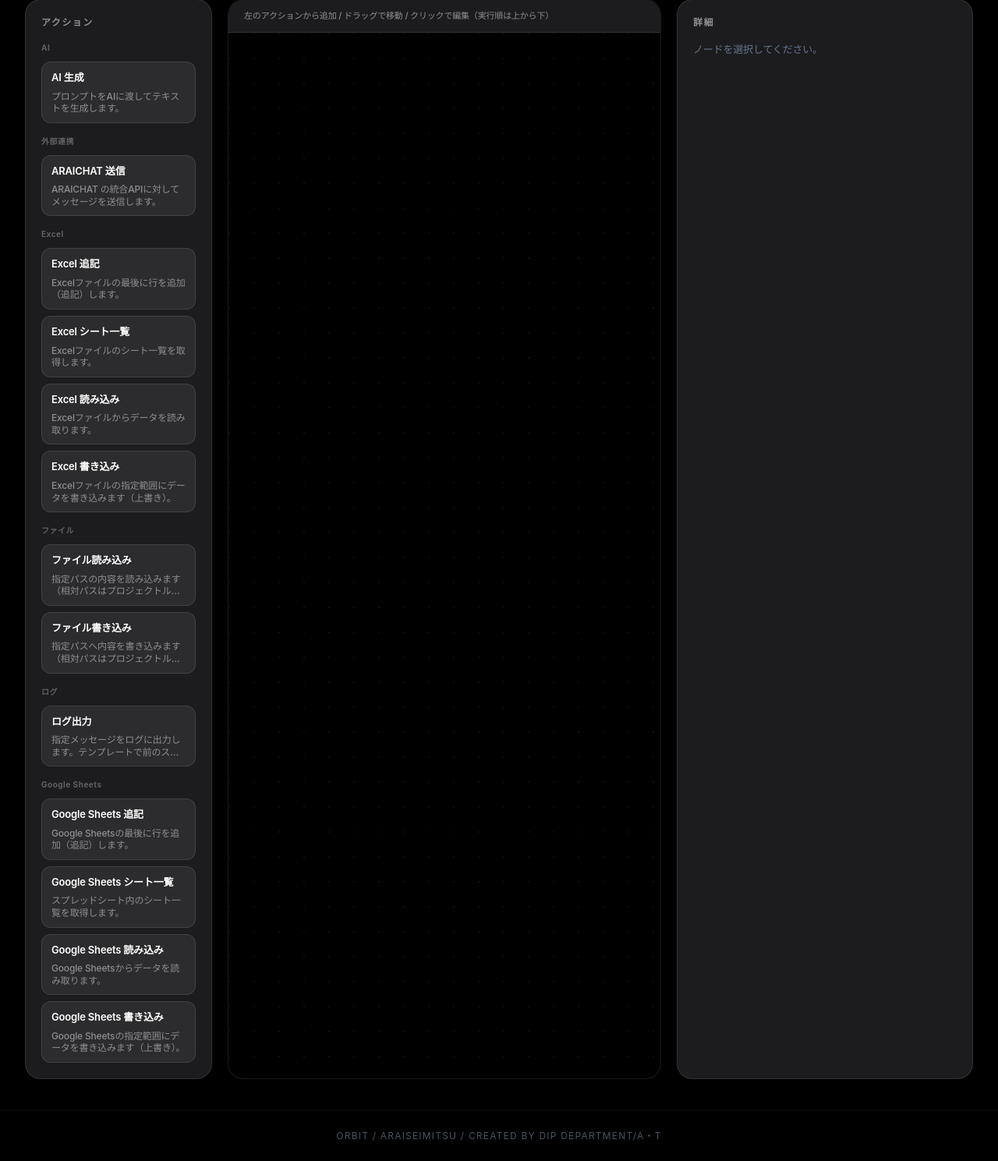
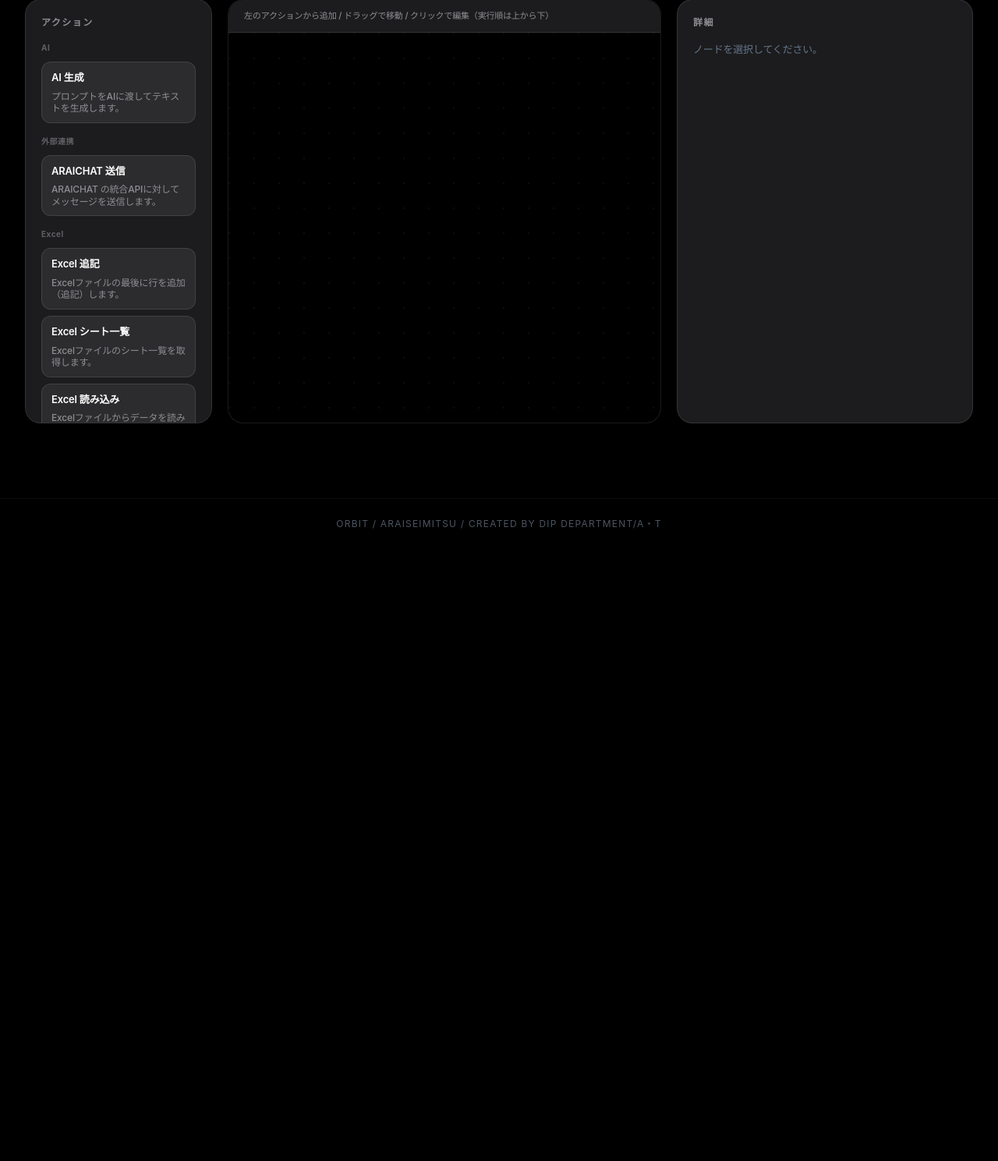
Before and after one commit to Araiseimitsu/orbit, a FastAPI app: page /workflows/new/edit in a window 1280 px wide. Shown: the part 614-2103 px from the top of the page at 78% size. After the commit the page ends 1292 px from the top, so only its background shows below. Run offline with FastAPI, Linux system fonts and the light colour scheme; some libraries are stand-ins or nearby versions.

Commit message:
feat: スクロールバーのスタイルを改善し、最大高さを設定してオーバーフローを管理

```diff
--- a/src/app/ui/static/flow-editor.css
+++ b/src/app/ui/static/flow-editor.css
@@ -287,6 +287,10 @@
     display: flex;
     flex-direction: column;
     gap: 16px;
+    max-height: calc(100vh - 300px);
+    overflow-y: auto;
+    scrollbar-width: thin;
+    scrollbar-color: rgba(255, 255, 255, 0.2) transparent;
 }
 
 .panel-title {
@@ -367,7 +371,32 @@
     border-radius: 20px;
     display: flex;
     flex-direction: column;
-    overflow: hidden;
+    max-height: calc(100vh - 300px);
+    overflow-y: auto;
+    scrollbar-width: thin;
+    scrollbar-color: rgba(255, 255, 255, 0.2) transparent;
+}
+
+/* Webkitブラウザ用スクロールバースタイル */
+.flow-panel::-webkit-scrollbar,
+.flow-canvas-wrap::-webkit-scrollbar {
+    width: 6px;
+}
+
+.flow-panel::-webkit-scrollbar-track,
+.flow-canvas-wrap::-webkit-scrollbar-track {
+    background: transparent;
+}
+
+.flow-panel::-webkit-scrollbar-thumb,
+.flow-canvas-wrap::-webkit-scrollbar-thumb {
+    background: rgba(255, 255, 255, 0.2);
+    border-radius: 3px;
+}
+
+.flow-panel::-webkit-scrollbar-thumb:hover,
+.flow-canvas-wrap::-webkit-scrollbar-thumb:hover {
+    background: rgba(255, 255, 255, 0.3);
 }
 
 .canvas-toolbar {
```
